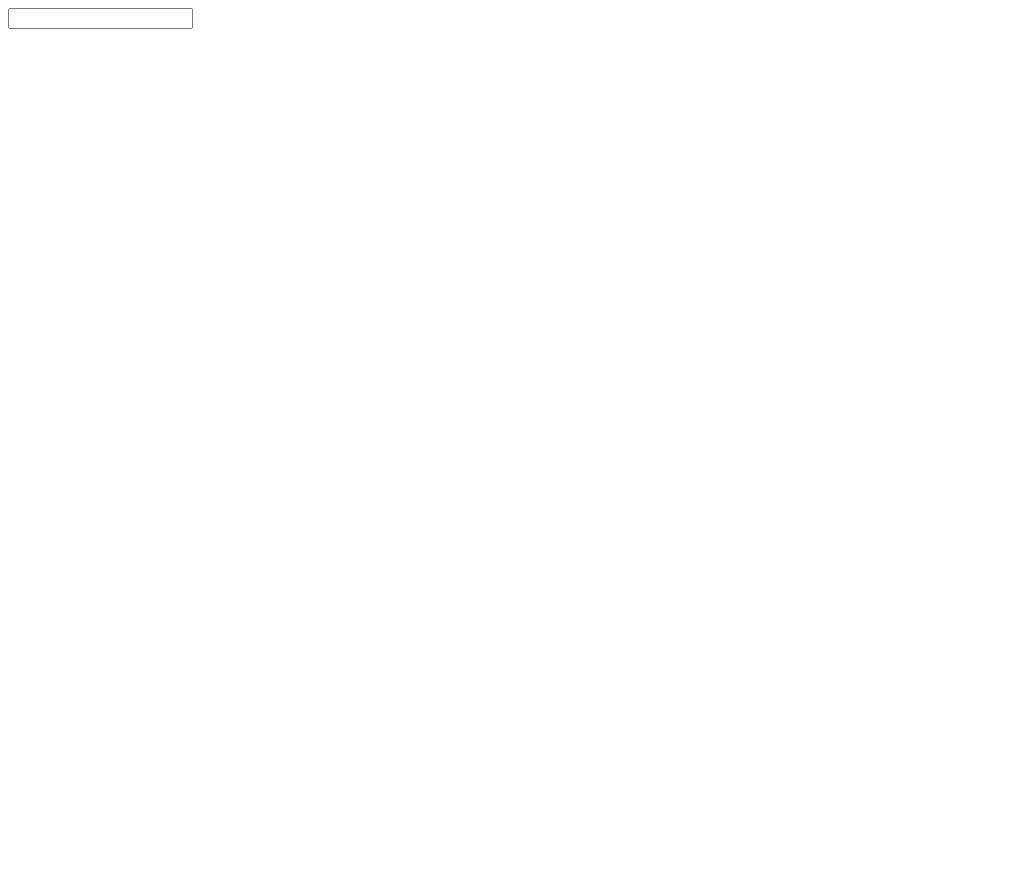
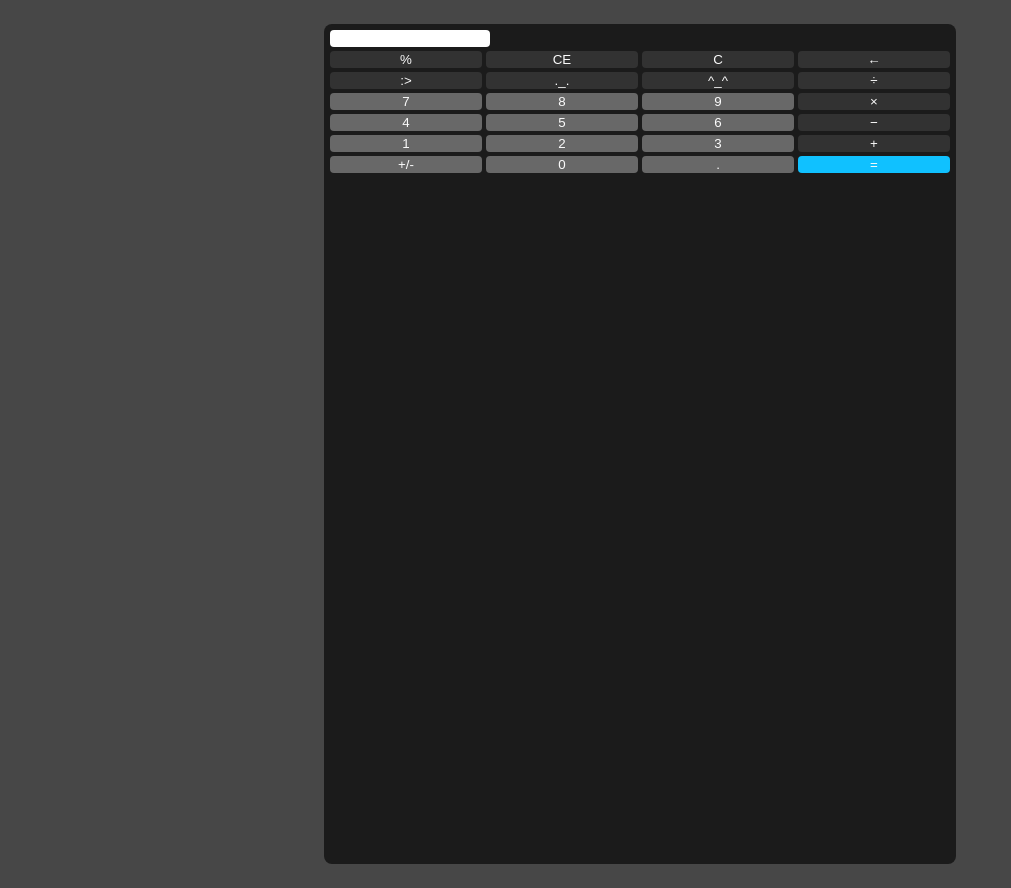
Before and after one commit to jkim000/vanilla-nilla-calculator, a website: page index.html in a window 1280 px wide. Shown: the whole page, without its empty margins (0-1011 px from the left). Before the commit the page ends 800 px from the top, so only its background shows below. Drawn offline with Linux system fonts and the light colour scheme.

Commit message:
refactor: initial draft of visual appearance

```diff
--- a/index.html
+++ b/index.html
@@ -3,14 +3,77 @@
     <head>
         <title>Vanilla Nilla Calculator</title>
         <meta charset="UTF-8" />
+        <link rel="stylesheet" href="src/styles.css" />
     </head>
 
     <body>
-        <div id="app"></div>
-        <div class="container">
-            <div id="calculator">
-                <form><input type="text" /></form>
-            </div>
+        <div id="calculator">
+            <form>
+                <div class="display">
+                    <input type="text" name="display" class="" />
+                    <!-- <input type="text" name="display" class="" /> -->
+                </div>
+                <div class="row">
+                    <input type="button" value="%" class="button operator" />
+                    <input type="button" value="CE" class="button operator" />
+                    <input type="button" value="C" class="button operator" />
+                    <input
+                        type="button"
+                        value="&#8592;"
+                        class="button operator"
+                    />
+                </div>
+                <div class="row">
+                    <input type="button" value=":>" class="button operator" />
+                    <input type="button" value="._." class="button operator" />
+                    <input type="button" value="^_^" class="button operator" />
+                    <input
+                        type="button"
+                        value="&divide;"
+                        class="button operator"
+                    />
+                </div>
+                <div class="row">
+                    <input type="button" value="7" class="button numberpad" />
+                    <input type="button" value="8" class="button numberpad" />
+                    <input type="button" value="9" class="button numberpad" />
+                    <input
+                        type="button"
+                        value="&times;"
+                        class="button operator"
+                    />
+                </div>
+                <div class="row">
+                    <input type="button" value="4" class="button numberpad" />
+                    <input type="button" value="5" class="button numberpad" />
+                    <input type="button" value="6" class="button numberpad" />
+                    <input
+                        type="button"
+                        value="&minus;"
+                        class="button operator"
+                    />
+                </div>
+                <div class="row">
+                    <input type="button" value="1" class="button numberpad" />
+                    <input type="button" value="2" class="button numberpad" />
+                    <input type="button" value="3" class="button numberpad" />
+                    <input
+                        type="button"
+                        value="&plus;"
+                        class="button operator"
+                    />
+                </div>
+                <div class="row">
+                    <input type="button" value="+/-" class="button numberpad" />
+                    <input type="button" value="0" class="button numberpad" />
+                    <input type="button" value="." class="button numberpad" />
+                    <input
+                        type="button"
+                        value="&equals;"
+                        class="button equal"
+                    />
+                </div>
+            </form>
         </div>
 
         <script src="src/index.js"></script>
--- a/src/styles.css
+++ b/src/styles.css
@@ -0,0 +1,46 @@
+body {
+    background-color: rgb(71, 71, 71);
+    padding: 0;
+    margin: 0;
+    display: flex;
+    justify-content: center;
+    align-items: center;
+    padding: 24px;
+}
+
+#calculator {
+    background-color: #1b1b1b;
+    padding: 4px;
+    border-radius: 8px;
+    width: 624px;
+    min-width: 312px;
+    height: 832px;
+    min-height: 416px;
+}
+
+.row {
+    display: flex;
+    justify-content: space-evenly;
+    align-items: stretch;
+    align-content: stretch;
+}
+
+#calculator form input {
+    border: none;
+    border-radius: 4px;
+    margin: 2px;
+    width: 25%;
+    color: #fbfbfb;
+}
+
+.numberpad {
+    background-color: #686868;
+}
+
+.operator {
+    background-color: #323232;
+}
+
+.equal {
+    background-color: #10c1ff;
+}
```
